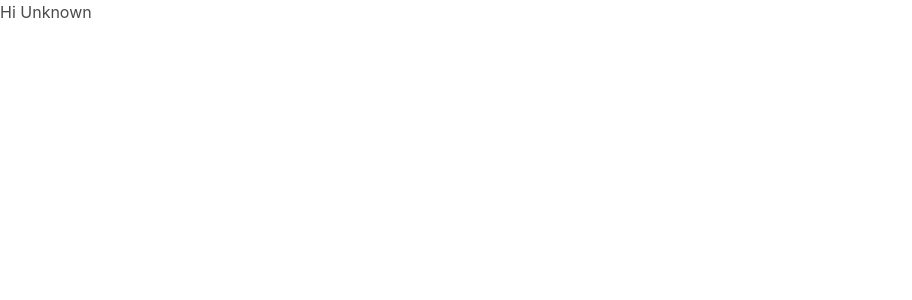
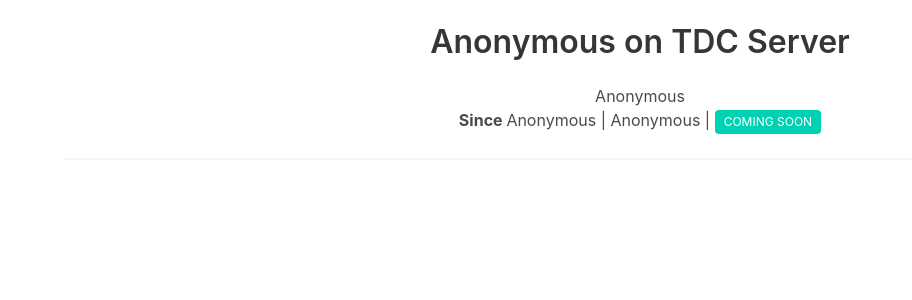
Before and after one commit to theethawat/TinServerFrontpage, a React (Create React App) app: page / in a window 1280 px wide. Shown: the top 300 px of the page, without its empty margins (0-912 px from the left). Built offline with nearby package versions, Linux system fonts and the light colour scheme; no server answers; the database is empty.

Commit message:
Update Component and Props

```diff
--- a/src/App.tsx
+++ b/src/App.tsx
@@ -1,40 +1,18 @@
 import React, { Component } from "react"
 import "bulma/css/bulma.min.css"
-
-import BasicComponent from "./ServerInfoComponent/BasicComponent"
-import Status from "./ModelInterface/status"
+import "./TinCSS.css"
+import "fontawesome/index"
 import IMyComponentState from "./FrontpageInterface/MyComponentState"
-import BasicData from "./ServerInfoComponent/BasicDataFetch"
-
+import Header from "./ServerInfoComponent/Header"
 class App extends Component<any, IMyComponentState> {
-  private basicDataClass: BasicData
   constructor(props: any) {
     super(props)
-    var construcBasicComponent: BasicComponent = {
-      serverName: "",
-      description: "",
-      starterDate: "",
-      projectStatus: Status.tba,
-      footerLabel: "",
-      organization: ""
-    }
-    this.basicDataClass = new BasicData(construcBasicComponent)
-    var basicData = this.basicDataClass.getBasicData()
-    this.state = {
-      basicComponent: basicData
-    }
   }
-  componentDidMount() {
-    this.setState({
-      basicComponent: this.basicDataClass.getBasicData()
-    })
-  }
+  componentDidMount() {}
   render() {
-    var stateComponent = this.state.basicComponent
-    var heading: String = stateComponent.projectStatus
     return (
-      <div>
-        <h1>Hi {heading}</h1>
+      <div className="container">
+        <Header />
       </div>
     )
   }
--- a/src/ServerInfoComponent/BasicDataFetch.tsx
+++ b/src/ServerInfoComponent/Header.tsx
@@ -10,7 +10,7 @@ interface IBasicDataFetchState {
   pageBasicComponent: BasicComponent
 }
 
-class BasicDataFetch extends Component<any, IBasicDataFetchState> {
+class Header extends Component<any, IBasicDataFetchState> {
   constructor(props: any) {
     super(props)
     var construcBasicComponent: BasicComponent = {
@@ -35,7 +35,7 @@ class BasicDataFetch extends Component<any, IBasicDataFetchState> {
         var serverName: String =
           (snapshot.val() && snapshot.val().Name) || "Anonymous"
         var serverDescribe: String =
-          (snapshot.val() && snapshot.val().Describe) || "Anonymous"
+          (snapshot.val() && snapshot.val().Descibe) || "Anonymous"
         var serverStart: String =
           (snapshot.val() && snapshot.val().Start) || "Anonymous"
         var serverStatus: Status =
@@ -60,9 +60,31 @@ class BasicDataFetch extends Component<any, IBasicDataFetchState> {
       })
   }
 
-  public getBasicData() {
-    return this.state.pageBasicComponent
+  render() {
+    return (
+      <div>
+        <br />
+        <h1 className="title acenter is-3">
+          {this.state.pageBasicComponent.serverName} on TDC Server
+        </h1>
+
+        <div className="is-medium acenter">
+          <p>
+            {this.state.pageBasicComponent.description}
+            <br />
+            <b>Since </b> {this.state.pageBasicComponent.starterDate} |{" "}
+            <i className="fas fa-user-friends"></i>{" "}
+            {this.state.pageBasicComponent.organization} | {"  "}
+            <span className="tag is-primary is-uppercase">
+              {" "}
+              {this.state.pageBasicComponent.projectStatus}{" "}
+            </span>
+          </p>
+          <hr />
+        </div>
+      </div>
+    )
   }
 }
 
-export default BasicDataFetch
+export default Header
```
Also changed, not shown: 1 other file (tests, documents, lock files or other folders).
